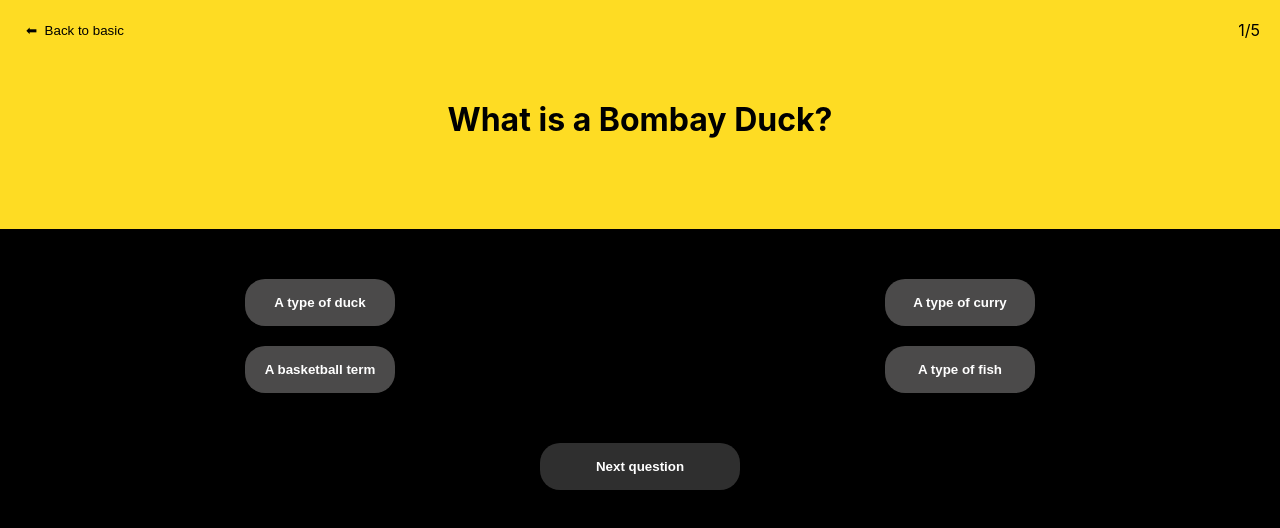
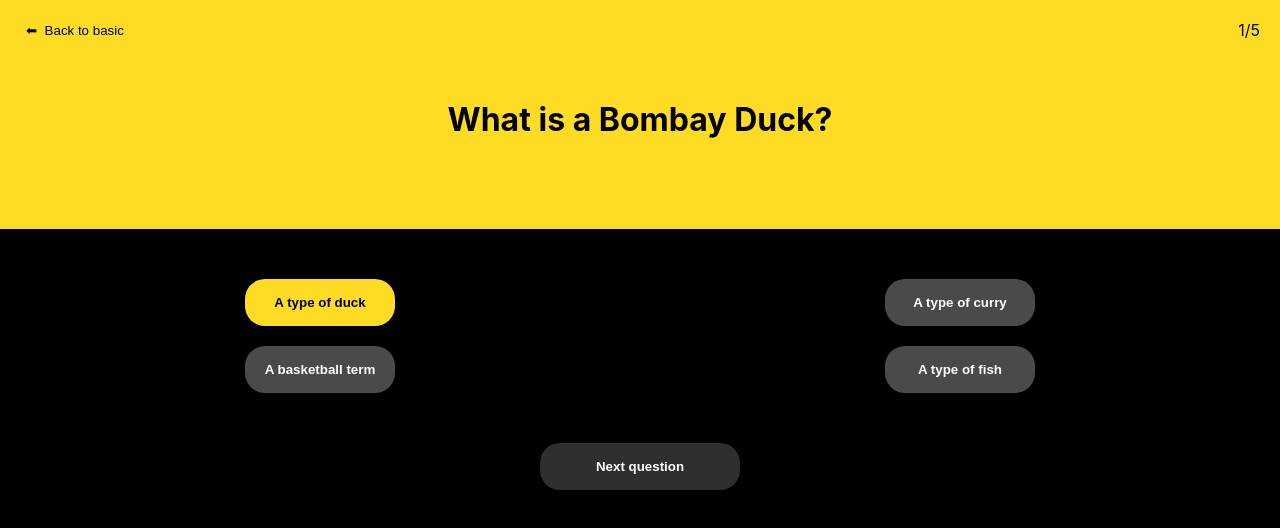
Before and after one commit to Technigo/project-redux-quiz-old, a React (Create React App) app: page / in a window 1280 px wide. In both pictures the pointer is over the button "A type of duck". Shown: the top 528 px of the page. Built offline with nearby package versions, Linux system fonts and the light colour scheme.

Commit message:
more styling

```diff
--- a/src/components/CurrentQuestion.js
+++ b/src/components/CurrentQuestion.js
@@ -11,12 +11,16 @@ export const CurrentQuestion = () => {
 
   console.log('question', question)
 
+  const store = useSelector((state) => state.quiz)
+  console.log('store data:', store)
+
   if (!question) {
     return <h1>Oh no! I could not find the current question!</h1>
   }
 
   const onAnswerSubmit = (id, index) => {
     dispatch(quiz.actions.submitAnswer({ questionId: id, answerIndex: index }))
+    // dispatch(quiz.actions.setButton())
   }
 
   return (
@@ -46,6 +50,7 @@ export const CurrentQuestion = () => {
         {question.options.map((option, index) => (
           <button
             type='button'
+            // className={store.btnActive ? 'active-btn' : 'option-btn'}
             className='option-btn'
             key={option}
             onClick={() => onAnswerSubmit(question.id, index)}
--- a/src/index.css
+++ b/src/index.css
@@ -56,6 +56,13 @@ h1 {
   cursor: pointer;
 }
 
+.option-btn:hover,
+.next-button:hover,
+.option-btn:focus {
+  background-color: #fedc23;
+  color: black;
+}
+
 .next-button {
   background-color: rgb(47, 47, 47);
   display: block;
--- a/src/reducers/quiz.js
+++ b/src/reducers/quiz.js
@@ -47,6 +47,7 @@ const initialState = {
   answers: [],
   currentQuestionIndex: 0,
   quizOver: false,
+  // btnActive: false,
 }
 
 export const quiz = createSlice({
@@ -118,5 +119,9 @@ export const quiz = createSlice({
     restart: () => {
       return initialState
     },
+
+    // setButton: (state) => {
+    //   state.btnActive = true
+    // },
   },
 })
```
Also changed, not shown: 1 other file (tests, documents, lock files or other folders).
